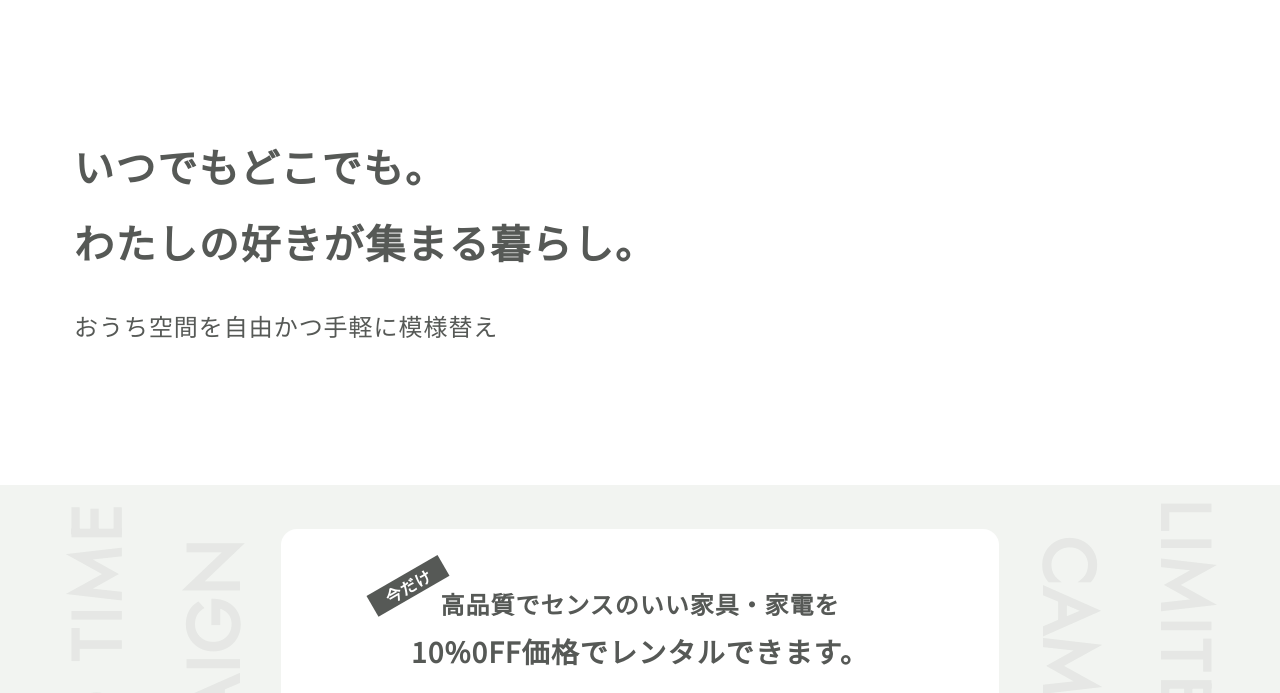
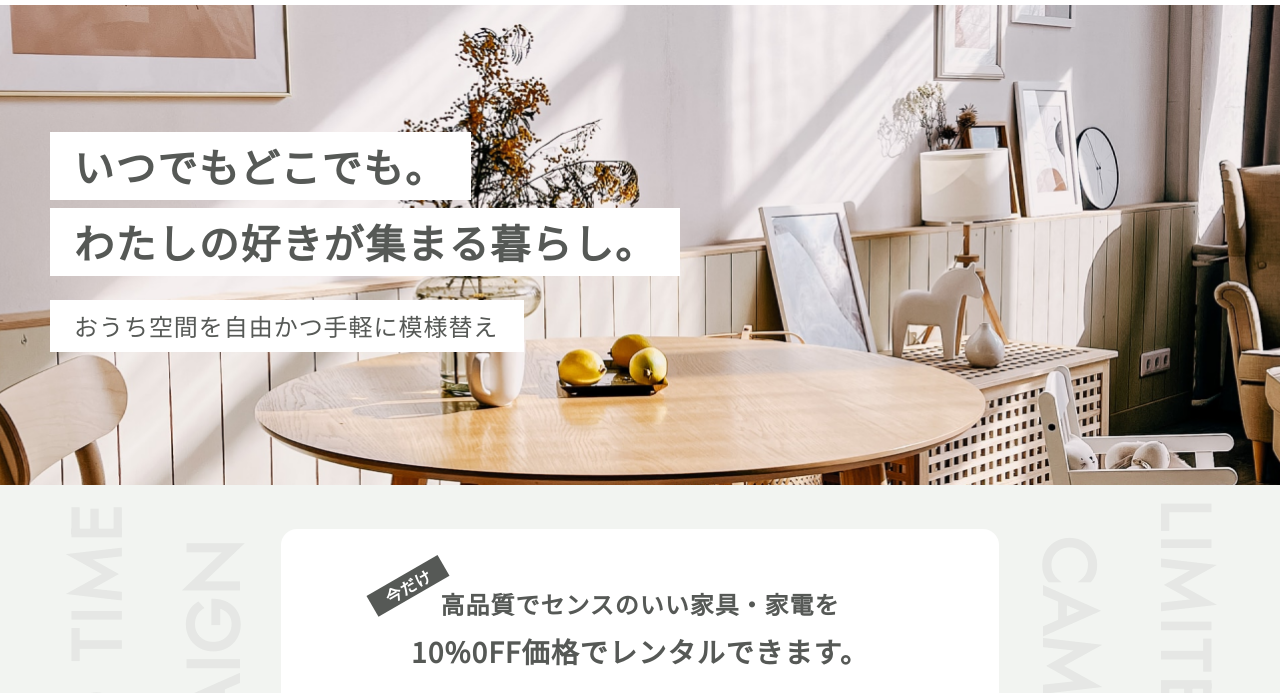
Before and after one commit to Ryota-ur/sample-furniture_company, a plain HTML site: page index.html in a window 1280 px wide. Shown: the part 65-758 px from the top of the page. Drawn offline with nearby package versions, Linux system fonts and the light colour scheme; files whose address does not match are found by name; a web font is replaced by a local one.

Commit message:
Update style.css

```diff
--- a/public/assets/css/style.css
+++ b/public/assets/css/style.css
@@ -346,7 +346,7 @@ mainVisual
 }
 
 .mainVisual__background {
-	background: url(../public/assets/img/img_main_visual.png) no-repeat center center/cover;
+	background: url(../img/img_main_visual.png) no-repeat center center/cover;
 	height: 480px;
 }
 
```
